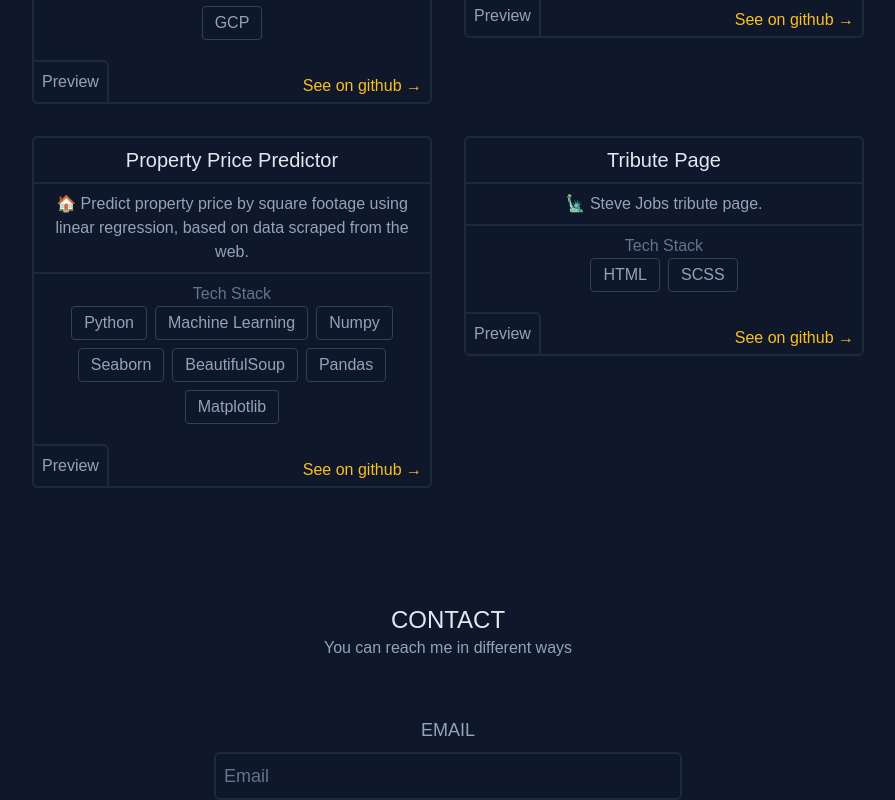
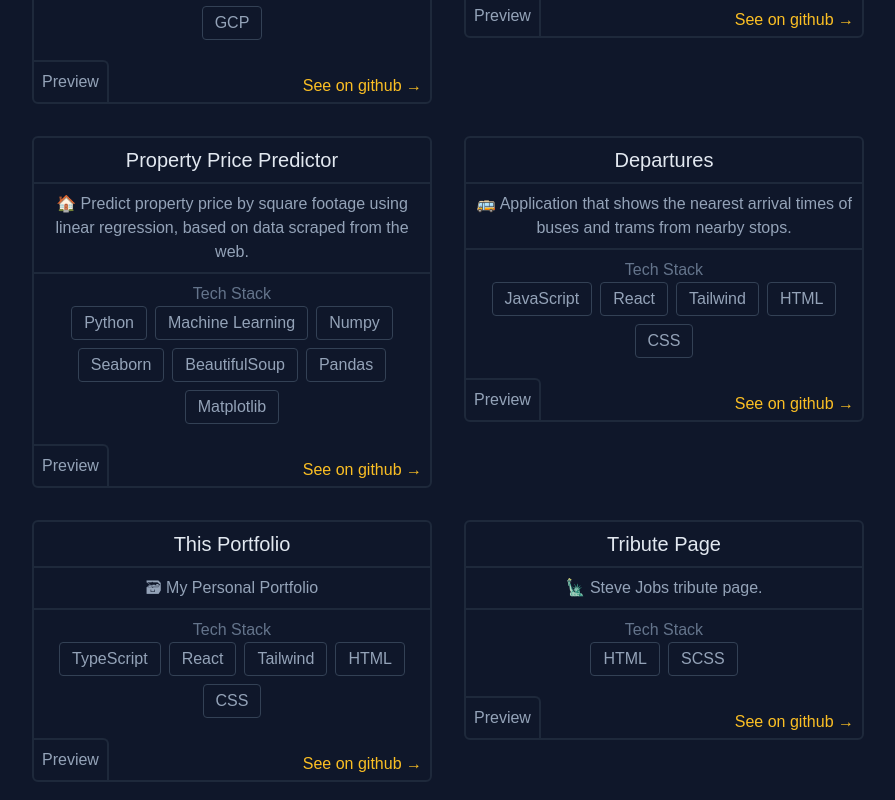
Before and after one commit to mweglowski/portfolio, a React (Create React App) app: page / in a window 1280 px wide. Shown: the part 2400-3200 px from the top of the page, without its empty margins (192-1087 px from the left). Built offline with nearby package versions, Linux system fonts and the light colour scheme.

Commit message:
new projects

```diff
--- a/src/components/Projects.tsx
+++ b/src/components/Projects.tsx
@@ -52,6 +52,32 @@ const Projects = () => {
       githubLink: "https://github.com/mweglowski/property_price_predictor",
     },
     {
+      title: "Departures",
+      description: "🚌 Application that shows the nearest arrival times of buses and trams from nearby stops.",
+      stack: [
+        "JavaScript",
+        "React",
+        "Tailwind",
+        "HTML",
+        "CSS"
+      ],
+      imgSrc: "../assets/images/departures.jpg",
+      githubLink: "https://github.com/mweglowski/departures",
+    },
+    {
+      title: "This Portfolio",
+      description: "🗃 My Personal Portfolio",
+      stack: [
+        "TypeScript",
+        "React",
+        "Tailwind",
+        "HTML",
+        "CSS"
+      ],
+      imgSrc: "../assets/images/portfolio.jpg",
+      githubLink: "https://github.com/mweglowski/portfolio-typescript",
+    },
+    {
       title: "Tribute Page",
       description: "🗽 Steve Jobs tribute page.",
       stack: ["HTML", "SCSS"],
```
